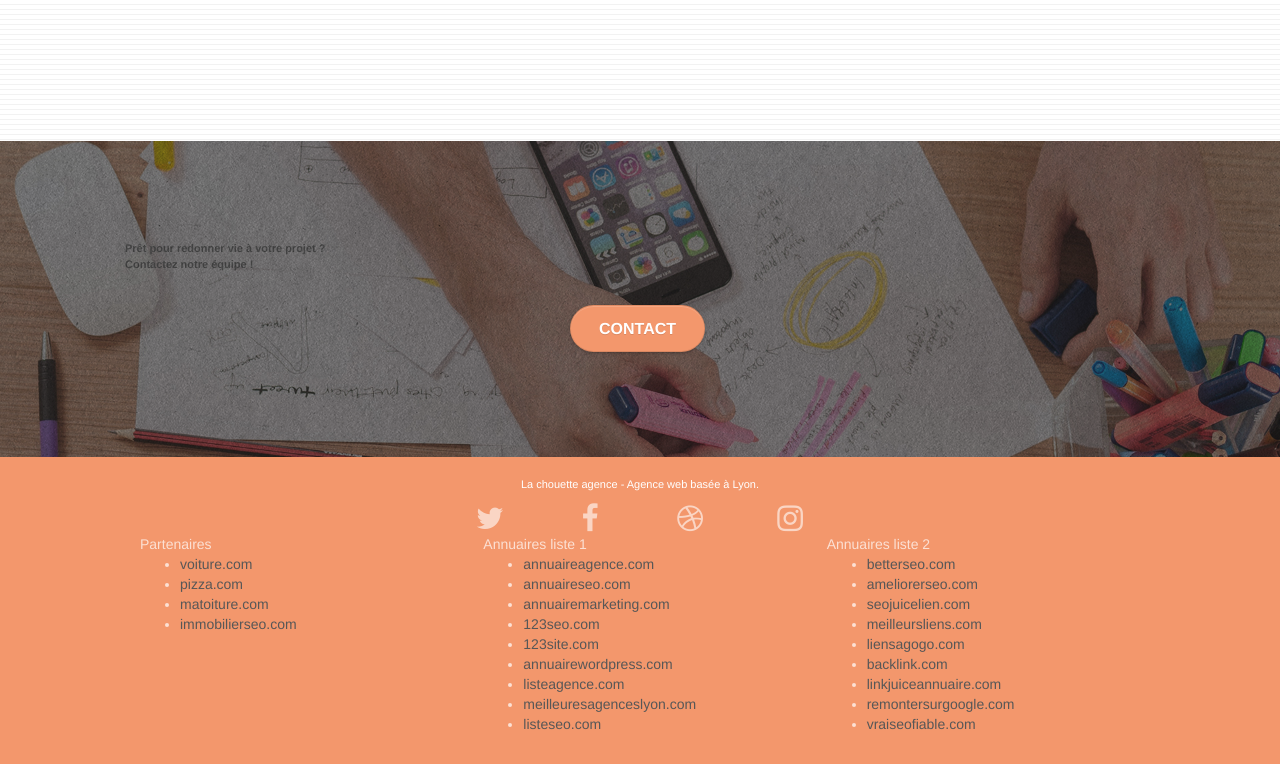
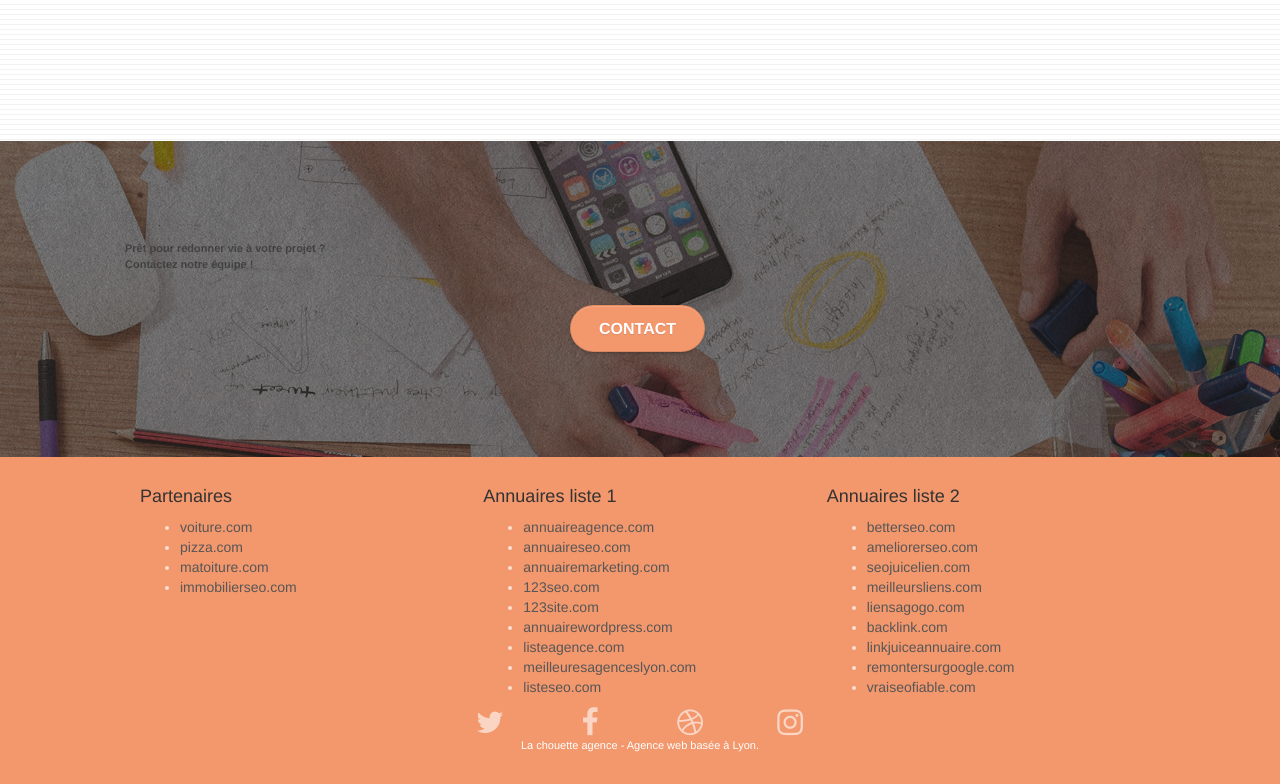
Before and after one commit to Ivory-Kain/JAKOBEKWojtek_10032021, a plain HTML site: page index.html in a window 1280 px wide. Shown: the part 2598-3382 px from the top of the page. Drawn offline with Linux system fonts and the light colour scheme.

Commit message:
Opti Bloc 8 Footer HTML

```diff
--- a/index.html
+++ b/index.html
@@ -352,9 +352,81 @@
         <div class="container bloc-sm">
           <div class="row">
             <div class="col-sm-12">
-              <p class="text-center white">
-                La chouette agence - Agence web basée à Lyon.<br />
-              </p>
+              <div class="row">
+                <div class="col-sm-4">
+                  <h4>Partenaires</h4>
+                  <ul>
+                    <li><a href="http://voiture.com">voiture.com</a></li>
+                    <li><a href="http://pizza.com">pizza.com</a></li>
+                    <li><a href="http://matoiture.com">matoiture.com</a></li>
+                    <li>
+                      <a href="http://immobilierseo.com">immobilierseo.com</a>
+                    </li>
+                  </ul>
+                </div>
+                <div class="col-sm-4">
+                  <h4>Annuaires liste 1</h4>
+                  <ul>
+                    <li>
+                      <a href="http://annuaireagence.com">annuaireagence.com</a>
+                    </li>
+                    <li>
+                      <a href="http://annuaireseo.com">annuaireseo.com</a>
+                    </li>
+                    <li>
+                      <a href="http://annuairemarketing.com"
+                        >annuairemarketing.com</a
+                      >
+                    </li>
+                    <li><a href="http://123seoture.com">123seo.com</a></li>
+                    <li><a href="http://123site.com">123site.com</a></li>
+                    <li>
+                      <a href="http://annuairewordpress.com"
+                        >annuairewordpress.com</a
+                      >
+                    </li>
+                    <li>
+                      <a href="http://listeagence.com">listeagence.com</a>
+                    </li>
+                    <li>
+                      <a href="http://meilleuresagencesparis.com"
+                        >meilleuresagenceslyon.com</a
+                      >
+                    </li>
+                    <li><a href="http://listeseo.com">listeseo.com</a></li>
+                  </ul>
+                </div>
+                <div class="col-sm-4">
+                  <h4>Annuaires liste 2</h4>
+                  <ul>
+                    <li><a href="http://betterseo.com">betterseo.com</a></li>
+                    <li>
+                      <a href="http://ameliorerseo.com">ameliorerseo.com</a>
+                    </li>
+                    <li>
+                      <a href="http://seojuicelien.com">seojuicelien.com</a>
+                    </li>
+                    <li>
+                      <a href="http://meilleursliens.com">meilleursliens.com</a>
+                    </li>
+                    <li><a href="http://liensagogo.com">liensagogo.com</a></li>
+                    <li><a href="http://backlink.com">backlink.com</a></li>
+                    <li>
+                      <a href="http://linkjuiceannuaire.com"
+                        >linkjuiceannuaire.com</a
+                      >
+                    </li>
+                    <li>
+                      <a href="http://remontersurgoogle.com"
+                        >remontersurgoogle.com</a
+                      >
+                    </li>
+                    <li>
+                      <a href="http://vraiseofiable.com">vraiseofiable.com</a>
+                    </li>
+                  </ul>
+                </div>
+              </div>
               <div class="row row-no-gutters social">
                 <div class="col-sm-3">
                   <div class="text-center">
@@ -385,57 +457,10 @@
                   </div>
                 </div>
               </div>
-              <div class="row">
-                <div class="col-sm-4">
-                  Partenaires
-                  <ul>
-                    <li><a href="voiture.com">voiture.com</a></li>
-                    <li><a href="pizza.com">pizza.com</a></li>
-                    <li><a href="matoiture.com">matoiture.com</a></li>
-                    <li><a href="immobilierseo.com">immobilierseo.com</a></li>
-                  </ul>
-                </div>
-                <div class="col-sm-4">
-                  Annuaires liste 1
-                  <ul>
-                    <li><a href="annuaireagence.com">annuaireagence.com</a></li>
-                    <li><a href="annuaireseo.com">annuaireseo.com</a></li>
-                    <li>
-                      <a href="annuairemarketing.com">annuairemarketing.com</a>
-                    </li>
-                    <li><a href="123seoture.com">123seo.com</a></li>
-                    <li><a href="123site.com">123site.com</a></li>
-                    <li>
-                      <a href="annuairewordpress.com">annuairewordpress.com</a>
-                    </li>
-                    <li><a href="listeagence.com">listeagence.com</a></li>
-                    <li>
-                      <a href="meilleuresagencesparis.com"
-                        >meilleuresagenceslyon.com</a
-                      >
-                    </li>
-                    <li><a href="listeseo.com">listeseo.com</a></li>
-                  </ul>
-                </div>
-                <div class="col-sm-4">
-                  Annuaires liste 2
-                  <ul>
-                    <li><a href="betterseo.com">betterseo.com</a></li>
-                    <li><a href="ameliorerseo.com">ameliorerseo.com</a></li>
-                    <li><a href="seojuicelien.com">seojuicelien.com</a></li>
-                    <li><a href="meilleursliens.com">meilleursliens.com</a></li>
-                    <li><a href="liensagogo.com">liensagogo.com</a></li>
-                    <li><a href="backlink.com">backlink.com</a></li>
-                    <li>
-                      <a href="linkjuiceannuaire.com">linkjuiceannuaire.com</a>
-                    </li>
-                    <li>
-                      <a href="remontersurgoogle.com">remontersurgoogle.com</a>
-                    </li>
-                    <li><a href="vraiseofiable.com">vraiseofiable.com</a></li>
-                  </ul>
-                </div>
-              </div>
+
+              <p class="text-center white">
+                La chouette agence - Agence web basée à Lyon.<br />
+              </p>
             </div>
           </div>
         </div>
```
